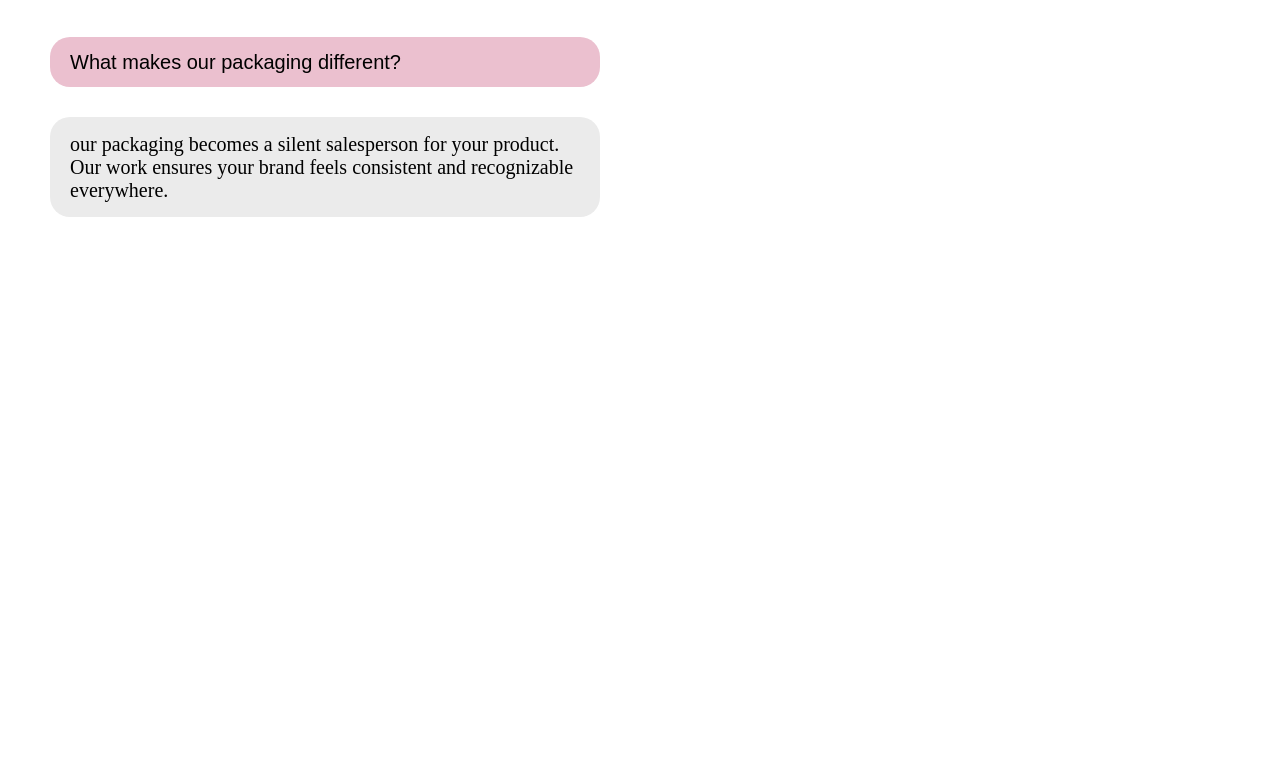
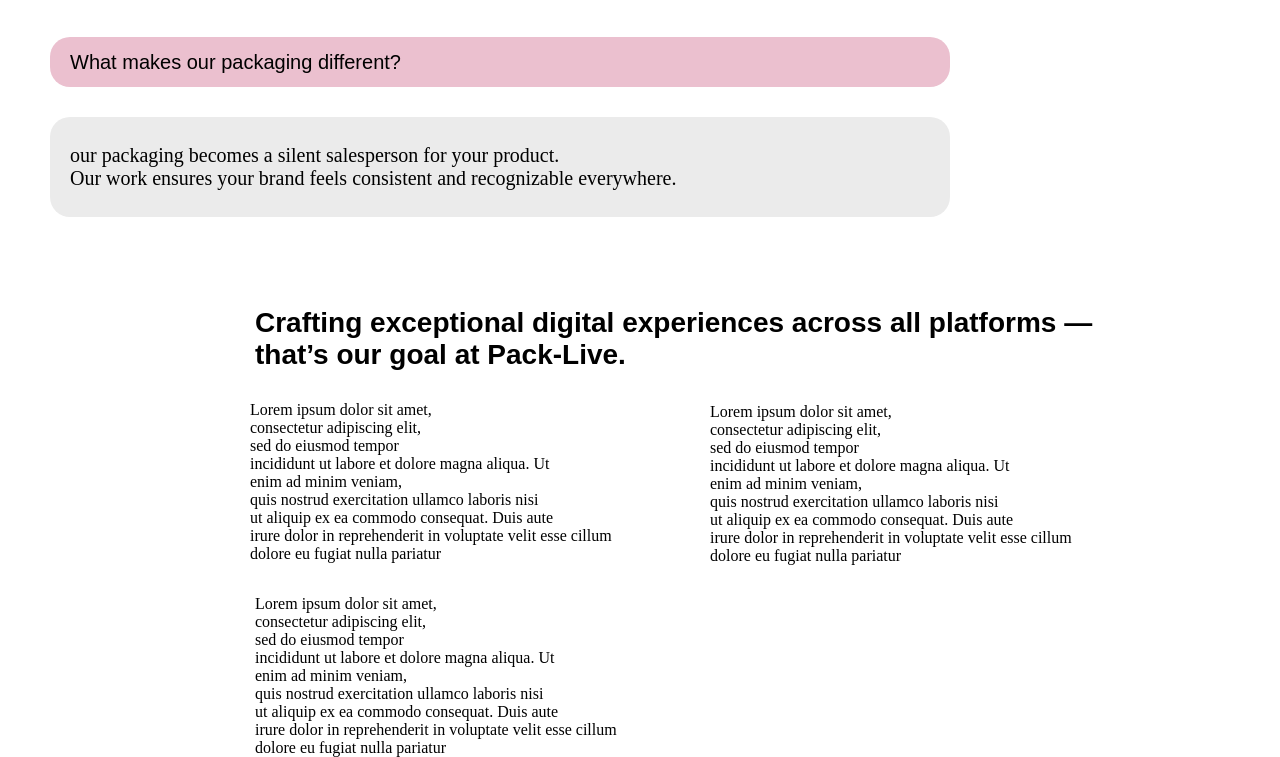
Before and after one commit to farasha5/simple-packaging-webpage, a plain HTML site: page index.html in a window 1280 px wide. Shown: the part 2737-3494 px from the top of the page. Before the commit the page ends 2954 px from the top, so only its background shows below. Drawn offline with nearby package versions, Linux system fonts and the light colour scheme; a web font is replaced by a local one.

Commit message:
added messages

```diff
--- a/index.html
+++ b/index.html
@@ -164,6 +164,30 @@
              <br>Our work ensures your brand feels consistent and recognizable everywhere.</p>
     </div>
 
+    <p class="pack">Crafting exceptional digital experiences across all platforms — <br>
+        that’s our goal at Pack-Live.</p>
+        <div class="container">
+
+         <p class="pack2">Lorem ipsum dolor sit amet,<br> consectetur adipiscing elit,<br>
+             sed do eiusmod tempor<br> incididunt ut labore et dolore magna aliqua. Ut<br> enim ad minim veniam,<br>
+              quis nostrud exercitation ullamco laboris nisi<br>
+             ut aliquip ex ea commodo consequat. Duis aute<br>
+              irure dolor in reprehenderit in voluptate velit esse cillum<br>
+               dolore eu fugiat nulla pariatur</p>
+        <p class="pack3">Lorem ipsum dolor sit amet,<br> consectetur adipiscing elit,<br>
+             sed do eiusmod tempor<br> incididunt ut labore et dolore magna aliqua. Ut<br> enim ad minim veniam,<br>
+              quis nostrud exercitation ullamco laboris nisi<br>
+             ut aliquip ex ea commodo consequat. Duis aute<br>
+              irure dolor in reprehenderit in voluptate velit esse cillum<br>
+               dolore eu fugiat nulla pariatur</p>
+        </div>
+
+      <p class="pack4">Lorem ipsum dolor sit amet,<br> consectetur adipiscing elit,<br>
+             sed do eiusmod tempor<br> incididunt ut labore et dolore magna aliqua. Ut<br> enim ad minim veniam,<br>
+              quis nostrud exercitation ullamco laboris nisi<br>
+             ut aliquip ex ea commodo consequat. Duis aute<br>
+              irure dolor in reprehenderit in voluptate velit esse cillum<br>
+               dolore eu fugiat nulla pariatur</p>
 </body>
 
 </html>
--- a/packaging.css
+++ b/packaging.css
@@ -360,7 +360,7 @@ nav {
 .q{
     background-color: rgb(249, 246, 189);
     height: 50px;
-    width: 550px;
+    width: 900px;
     font-size: 20px;
     align-content: center;
     padding-left: 20px;
@@ -371,7 +371,7 @@ nav {
 .q1{
     background-color: rgb(170, 243, 177);
     height: 50px;
-    width: 550px;
+    width: 900px;
     font-size: 20px;
     align-content: center;
     padding-left: 20px;
@@ -381,7 +381,7 @@ nav {
 .q2{
     background-color: rgb(180, 198, 254);
     height: 50px;
-    width: 550px;
+    width: 900px;
     font-size: 20px;
     align-content: center;
     padding-left: 20px;
@@ -391,7 +391,7 @@ nav {
 .q3{
     background-color: rgb(235, 192, 207);
     height: 50px;
-    width: 550px;
+    width: 900px;
     font-size: 20px;
     align-content: center;
     padding-left: 20px;
@@ -402,7 +402,7 @@ nav {
 .ans{
     background-color: rgb(235, 235, 235);
     height: 100px;
-    width: 550px;
+    width: 900px;
     font-size: 20px;
     align-content: center;
     padding-left: 20px;
@@ -410,3 +410,27 @@ nav {
     margin-top: 30px;
 
 }
+
+.pack{
+    font-size: 28px;
+    font-family: "Lexend", sans-serif;
+    font-weight: 600;
+    padding-left: 255px;
+    padding-top: 90px;
+}
+
+
+.pack2{
+    margin-left:250px;
+    padding-top: 30px;
+}
+
+.pack3{
+    margin-left:710px;
+    margin-top: -160px;
+}
+
+.pack4{
+    padding-left: 255px;
+    padding-top: 30px;
+}
```
